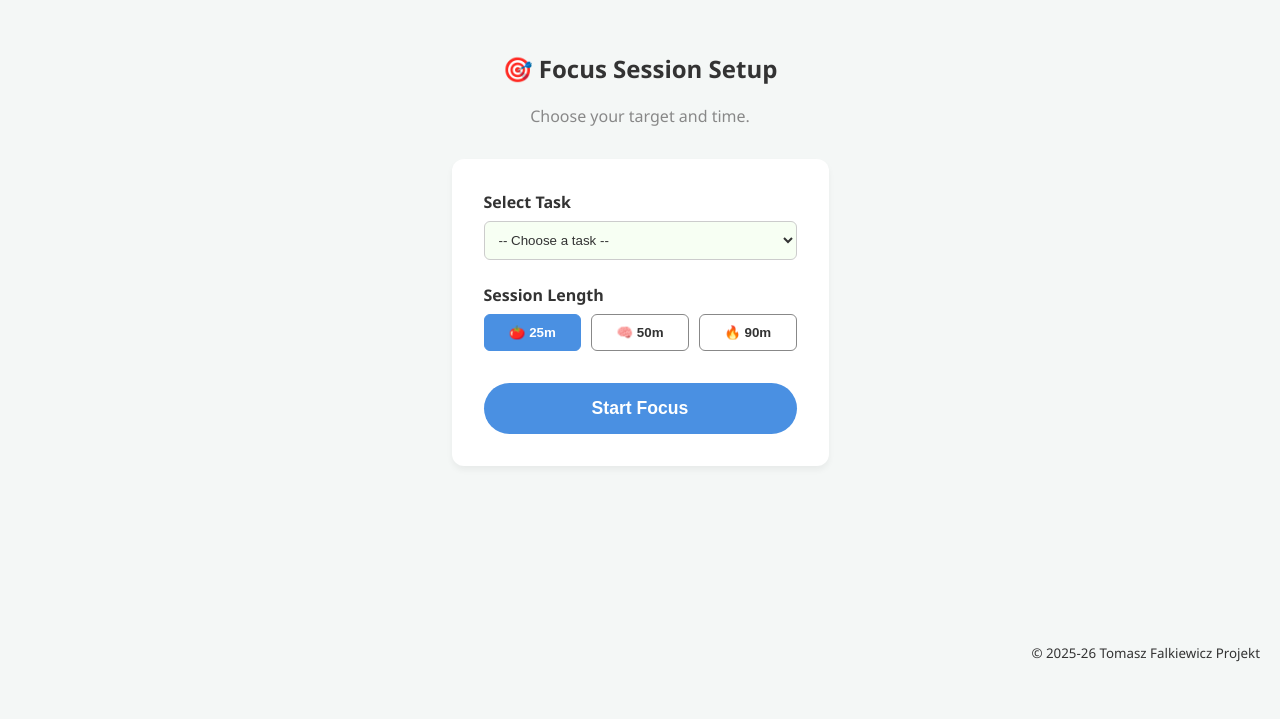
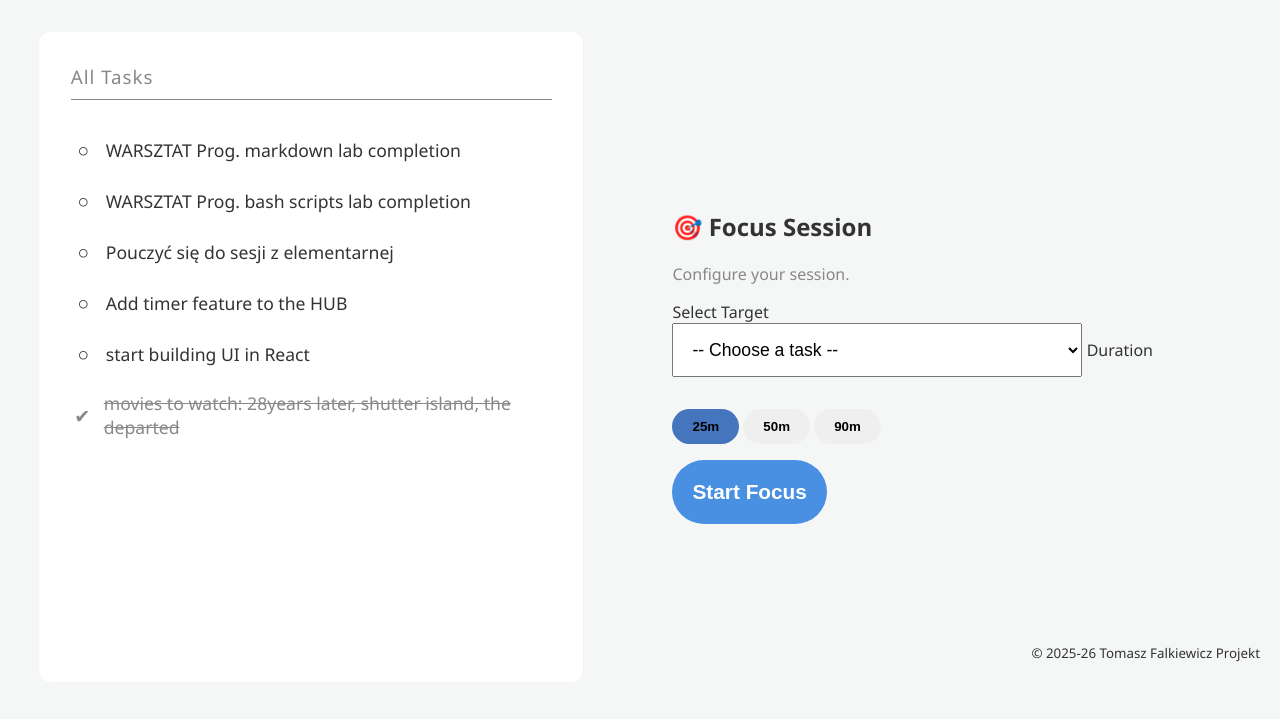
Before and after one commit to TomekFFS/Studying_productivity_app, a Flask app: page /hub/focus_setup in a window 1280 px wide. Shown: the part 121-840 px from the top of the page. Run offline with Flask 3, Linux system fonts and the light colour scheme.

Commit message:
redefined timer logic on all fronts

```diff
--- a/app/routes/hub.py
+++ b/app/routes/hub.py
@@ -1,5 +1,5 @@
 # from flask import Blueprint, jsonify
-from flask import Blueprint, render_template, request, redirect, url_for    #changed jsonify to render_template
+from flask import Blueprint, render_template, request, redirect, url_for, request
 from app.models.task import Task                                            #importing the Task object
 from app.storage.sqlite_manager import get_tasks, save_tasks
 
@@ -66,10 +66,10 @@ def uncomplete_task(task_id):
 @bp.route("/focus_mode/<task_id>", methods=["GET"])
 def focus_mode(task_id):
     task = next((t for t in get_tasks() if t["id"] == task_id), None)  # find the task by id
-
+    time = request.args.get('time', default= 25, type= int)
     if not task:
         return redirect(url_for("hub.list_tasks"))  # if task not found, redirect to task list
-    return render_template("focus_mode.html", task=task)  # render the focus mode template with the task details
+    return render_template("focus_mode.html", task=task, time=time)  # render the focus mode template with the task details
 
 @bp.route("/focus_setup", methods= ["GET"])
 def focus_setup():
--- a/app/static/style.css
+++ b/app/static/style.css
@@ -144,6 +144,100 @@ ul { list-style: none; padding: 0; }
     padding: 5px;
 }
 
+/* --- Split Layout Focus Setup --- */
+
+/* 1. The Container: Holds the two columns */
+.split-view-container {
+    display: flex;
+    width: 100%;
+    /* Subtract header/footer space approx */
+    height: calc(100vh - 150px);
+    gap: 20px;
+}
+
+/* 2. The Sidebar (Left - 40%) */
+.task-sidebar {
+    flex: 0 0 40%; /* Fixed 40% width */
+    background: var(--card-bg);
+    border-radius: 12px;
+    padding: 2rem;
+    overflow-y: auto; /* Adds scroll only if list is HUGE */
+    box-shadow: inset -1px 0 0 rgba(0,0,0,0.05); /* Subtle separator line */
+}
+
+.sidebar-title {
+    margin-top: 0;
+    margin-bottom: 1.5rem;
+    font-weight: 300;
+    letter-spacing: 1px;
+    color: var(--text-muted);
+    border-bottom: 1px solid var(--text-muted);
+    padding-bottom: 10px;
+}
+
+.sidebar-list {
+    list-style: none;
+    padding: 0;
+}
+
+.sidebar-item {
+    display: flex;
+    align-items: center;
+    gap: 10px;
+    padding: 12px 0;
+    font-size: 1.1rem;
+    color: var(--text-color);
+}
+
+.sidebar-item.completed {
+    color: var(--text-muted);
+}
+
+.status-dot {
+    font-size: 1.2rem;
+    width: 25px;
+    text-align: center;
+}
+
+/* 3. The Main Area (Right - 60%) */
+.focus-setup-area {
+    flex: 1; /* Takes remaining space (60%) */
+    display: flex;
+    align-items: center; /* Vertically center the card */
+    justify-content: center;
+}
+
+.large-card {
+    width: 100%;
+    max-width: 500px;
+    padding: 3rem !important; /* Bigger padding */
+}
+
+/* Bigger Controls */
+.large-select {
+    padding: 15px;
+    font-size: 1.1rem;
+    margin-bottom: 2rem;
+}
+
+.large-btn {
+    padding: 20px;
+    font-size: 1.3rem;
+    margin-top: 1rem;
+}
+
+/* Mobile Responsiveness: Stack them if screen is too small */
+@media (max-width: 768px) {
+    .split-view-container {
+        flex-direction: column;
+        height: auto;
+    }
+    .task-sidebar, .focus-setup-area {
+        flex: auto;
+        width: 100%;
+    }
+}
+
 /* --- Focus Mode Styles --- */
 .focus-container {
     text-align: center;
--- a/app/templates/focus_mode.html
+++ b/app/templates/focus_mode.html
@@ -7,7 +7,7 @@
     <h1 class="focus-task-title">{{ task.title }}</h1>
 
     <div id="timer-display" class="timer-display">
-        25:00
+        {{ time }}
     </div>
 
     <div class="focus-controls">
@@ -21,5 +21,9 @@
 
 </div>
 
+<script>
+    const INITIAL_TIME = parseInt("{{ time }}"); //just for syntax. The Flask FrWork would pass it
+</script>
+
 <script src="{{ url_for('static', filename='timer.js') }}"></script>
 {% endblock %}
--- a/app/templates/focus_setup.html
+++ b/app/templates/focus_setup.html
@@ -1,67 +1,81 @@
 {% extends 'base.html' %}
 
 {% block content %}
-<div class="container" style="text-align: center; max-width: 500px; margin: 0 auto;">
+<div class="split-view-container">
 
-    <h2>🎯 Focus Session Setup</h2>
-    <p style="color: var(--text-muted);">Choose your target and time.</p>
+    <aside class="task-sidebar">
+        <h3 class="sidebar-title">All Tasks</h3>
+        <ul class="sidebar-list">
+            {% for task in tasks %}
+                <li class="sidebar-item {% if task.completed %}completed{% endif %}">
+                    <span class="status-dot">
+                        {% if task.completed %}✔{% else %}○{% endif %}
+                    </span>
+                    <span class="task-text">
+                        {% if task.completed %}
+                            <s>{{ task.title }}</s>
+                        {% else %}
+                            {{ task.title }}
+                        {% endif %}
+                    </span>
+                </li>
+            {% endfor %}
+        </ul>
+    </aside>
 
-    <div style="background: var(--card-bg); padding: 2rem; border-radius: 12px; box-shadow: 0 4px 6px rgba(0,0,0,0.05); margin-top: 2rem;">
+    <section class="focus-setup-area">
+        <div class="setup-card large-card">
+            <h2>🎯 Focus Session</h2>
+            <p class="text-muted">Configure your session.</p>
 
-        <label style="display: block; text-align: left; margin-bottom: 0.5rem; font-weight: bold;">Select Task</label>
-        <select id="task-select" style="width: 100%; padding: 10px; border-radius: 6px; border: 1px solid #ccc; background: var(--input-bg); color: var(--text-color); margin-bottom: 1.5rem;">
+            <label class="setup-label">Select Target</label>
+            <select id="task-select" class="setup-select large-select">
                 <option value="" disabled selected>-- Choose a task --</option>
                 {% for task in tasks %}
-                {% if not task.completed %} <!-- edge case: If task is already completed, it doesn't appear -->
+                    {% if not task.completed %}
                         <option value="{{ task.id }}">{{ task.title }}</option>
                     {% endif %}
                 {% endfor %}
             </select>
 
-        <label style="display: block; text-align: left; margin-bottom: 0.5rem; font-weight: bold;">Session Length</label>
-        <div style="display: flex; gap: 10px; margin-bottom: 2rem;">
-            <button type="button" class="btn-mode selected" data-time="25">🍅 25m</button>
-            <button type="button" class="btn-mode" data-time="50">🧠 50m</button>
-            <button type="button" class="btn-mode" data-time="90">🔥 90m</button>
+            <label class="setup-label">Duration</label>
+            <div class="mode-selector">
+                <button type="button" class="btn-mode selected" id="25" data-time="25">25m</button>
+                <button type="button" class="btn-mode" data-time="50">50m</button>
+                <button type="button" class="btn-mode" data-time="90">90m</button>
             </div>
 
-        <button id="start-session-btn" class="btn-primary" style="width: 100%; padding: 15px; font-size: 1.1rem;">Start Focus</button>
-
+            <button id="start-session-btn" class="btn-primary btn-start large-btn">Start Focus</button>
         </div>
+    </section>
 
 </div>
 
 <script>
     document.getElementById('start-session-btn').addEventListener('click', function() {
-        // 1. Get the chosen Task ID
         const taskId = document.getElementById('task-select').value;
 
-        // 2. Validation: Did they actually pick one?
+        const selectedBtn = document.querySelector('.btn-mode.selected');
+        const time = selectedBtn ? selectedBtn.dataset.time : 25; //if the user doesn't click any of the options the default is 25
         if (!taskId) {
             alert("Please select a task first!");
             return;
         }
+        window.location.href = "{{ url_for('hub.focus_mode', task_id='') }}" + taskId + `?time=${time}`;
+    });
 
-        // 3. Redirect to the timer page
-        // We use JavaScript to build the URL: /study_hub/focus_mode/{id}
-        window.location.href = "{{ url_for('hub.focus_mode', task_id='') }}" + taskId;
+    // Simple interaction for time buttons
+    document.querySelectorAll('.btn-mode').forEach(btn => {
+        btn.addEventListener('click', function() {
+            document.querySelectorAll('.btn-mode').forEach(b => b.classList.remove('selected'));
+            this.classList.add('selected');
         });
+    });
+    document.getElementsByClassName('btn-mode selected')
 </script>
-
 <style>
-    .btn-mode {
-        flex: 1;
-        padding: 10px;
-        border: 1px solid var(--text-muted);
-        background: transparent;
-        border-radius: 6px;
-        cursor: pointer;
-        color: var(--text-color);
-    }
-    .btn-mode.selected { /* Style for the active button */
-        background: var(--primary-color);
-        color: white;
-        border-color: var(--primary-color);
+    .btn-mode.selected {
+        background-color: rgb(69, 117, 189);
     }
 </style>
 {% endblock %}
```
Also changed, not shown: app/static/timer.js (+14 -10 lines). Lines whose indentation alone changed are shown as unchanged.
